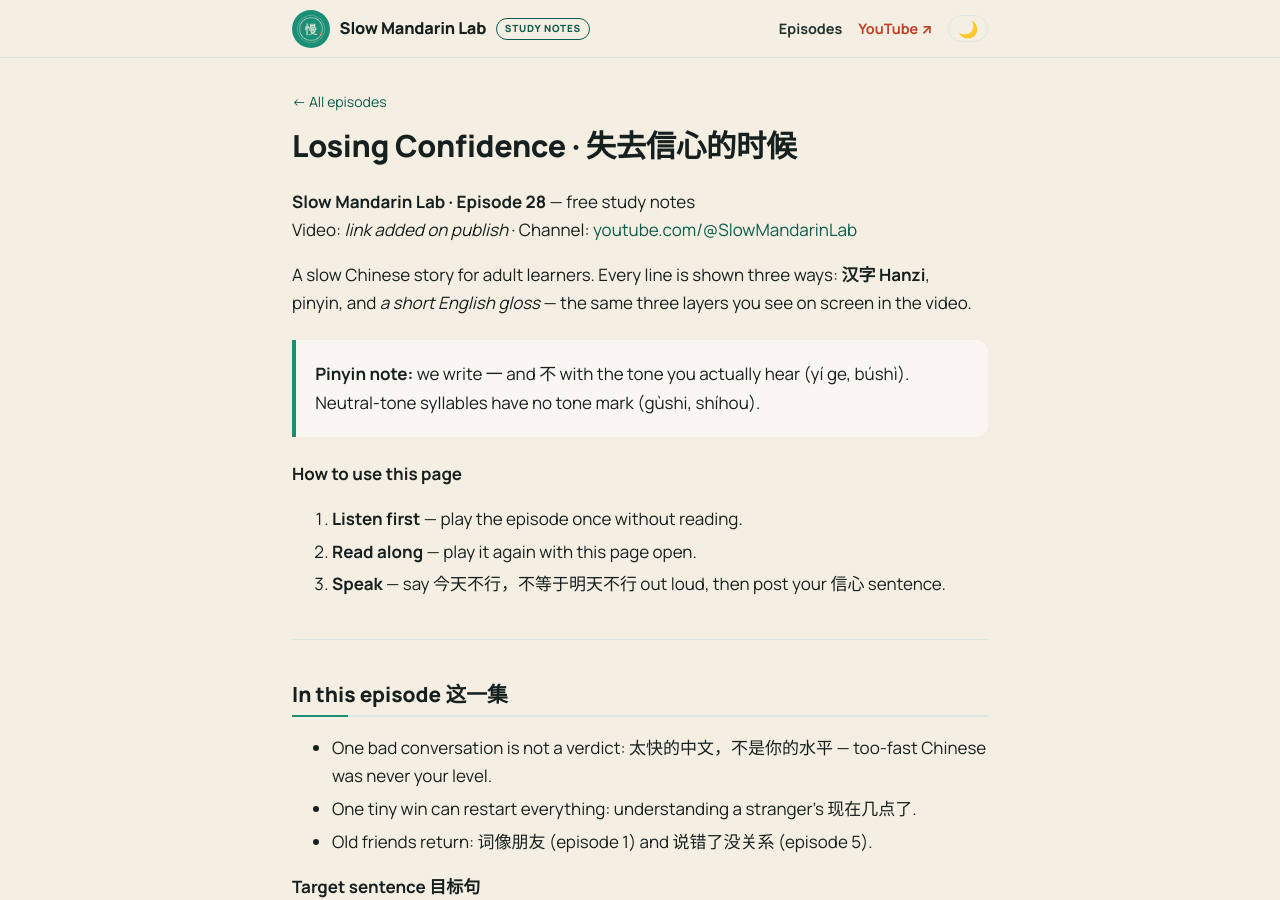
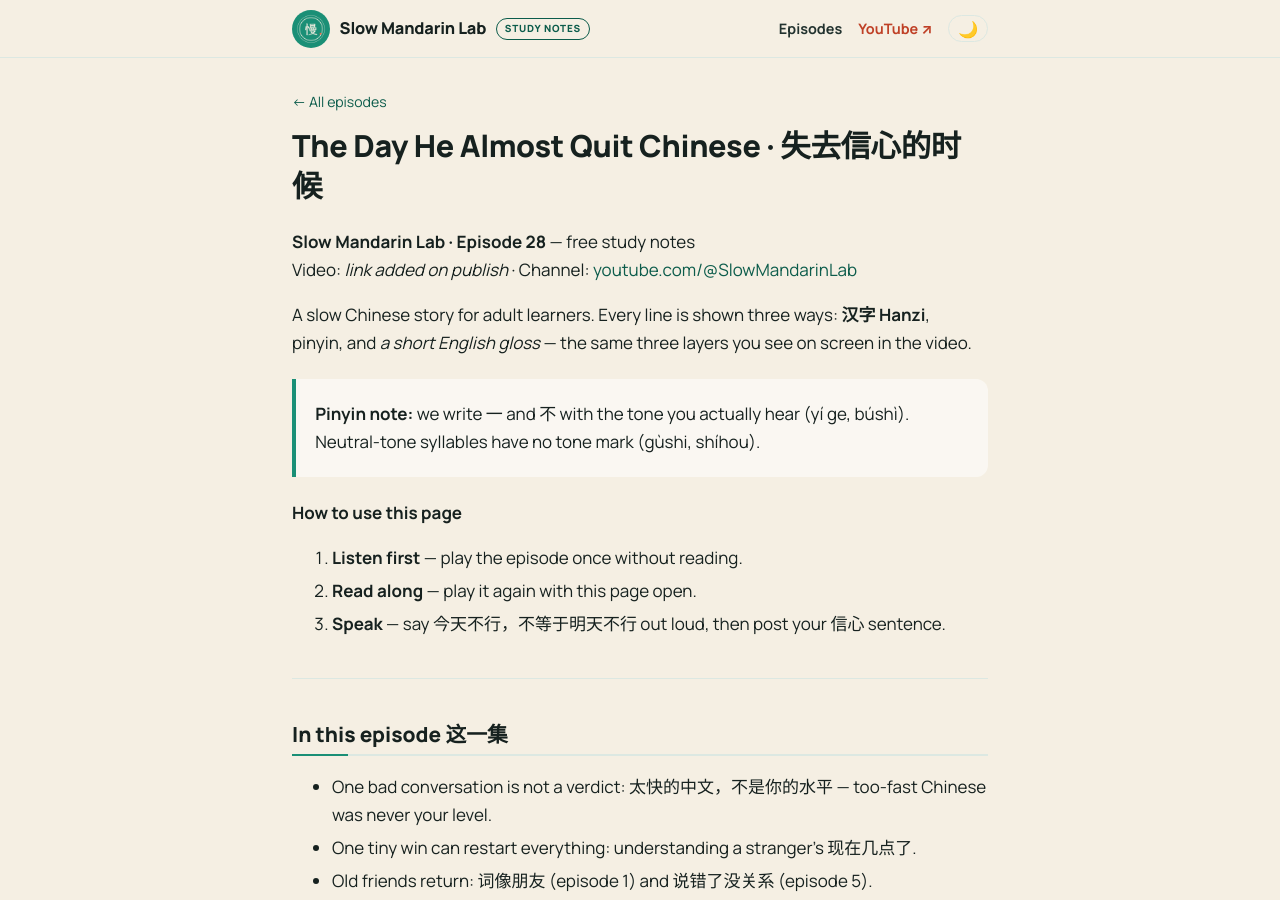
Before and after one commit to bowang168/slow-mandarin-lab, a Jekyll site: the page built from episodes/028-losing-confidence.md, in a window 1280 px wide and 900 px high. Built offline with Jekyll 4.4.1, drawn with Linux system fonts in a browser that asks for light colours; some web fonts are replaced.

Commit message:
028: sync study page from manifest

```diff
--- a/episodes/028-losing-confidence.md
+++ b/episodes/028-losing-confidence.md
@@ -1,6 +1,6 @@
 ---
 layout: page
-title: "Losing Confidence · 失去信心的时候"
+title: "The Day He Almost Quit Chinese · 失去信心的时候"
 description: "Free study notes for Slow Mandarin Lab Episode 28: full transcript with Hanzi, pinyin and English, key vocabulary, and speaking practice."
 permalink: /episodes/028-losing-confidence/
 note: 今天不行≠明天不行 · slow story
```
